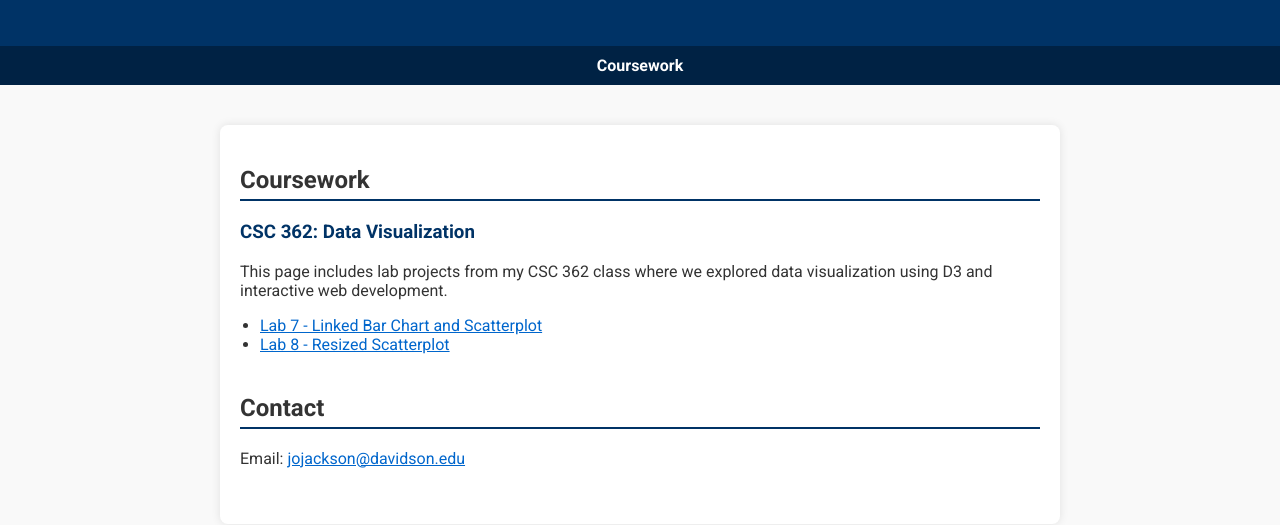
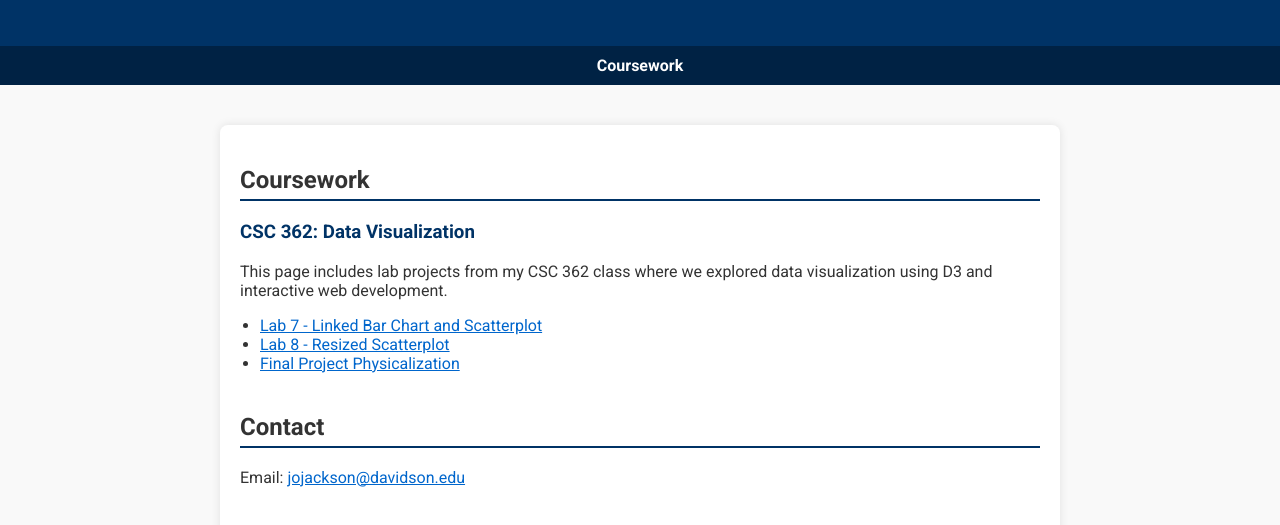
Before and after one commit to jojojac/jojojac.github.io, a plain HTML site: page index.html in a window 1280 px wide. Shown: the part 103-628 px from the top of the page. Drawn offline with Linux system fonts and the light colour scheme.

Commit message:
Update index.html

```diff
--- a/index.html
+++ b/index.html
@@ -140,6 +140,7 @@
       <ul>
         <li><a href="lab-7-multiple-views-jojojac/trails-skeleton/index.html" target="_blank">Lab 7 - Linked Bar Chart and Scatterplot</a></li>
          <li><a href="lab-8-advanced-topics-jojojac/responsive/index.html" target="_blank">Lab 8 - Resized Scatterplot</a></li>
+        <li><a href="https://drive.google.com/file/d/1vIrYb4gXwdo1hKsKCo7zxt1_zdE8NsCB/view?usp=sharing">Final Project Physicalization</a></li>
       </ul>
     </section>
 
```
